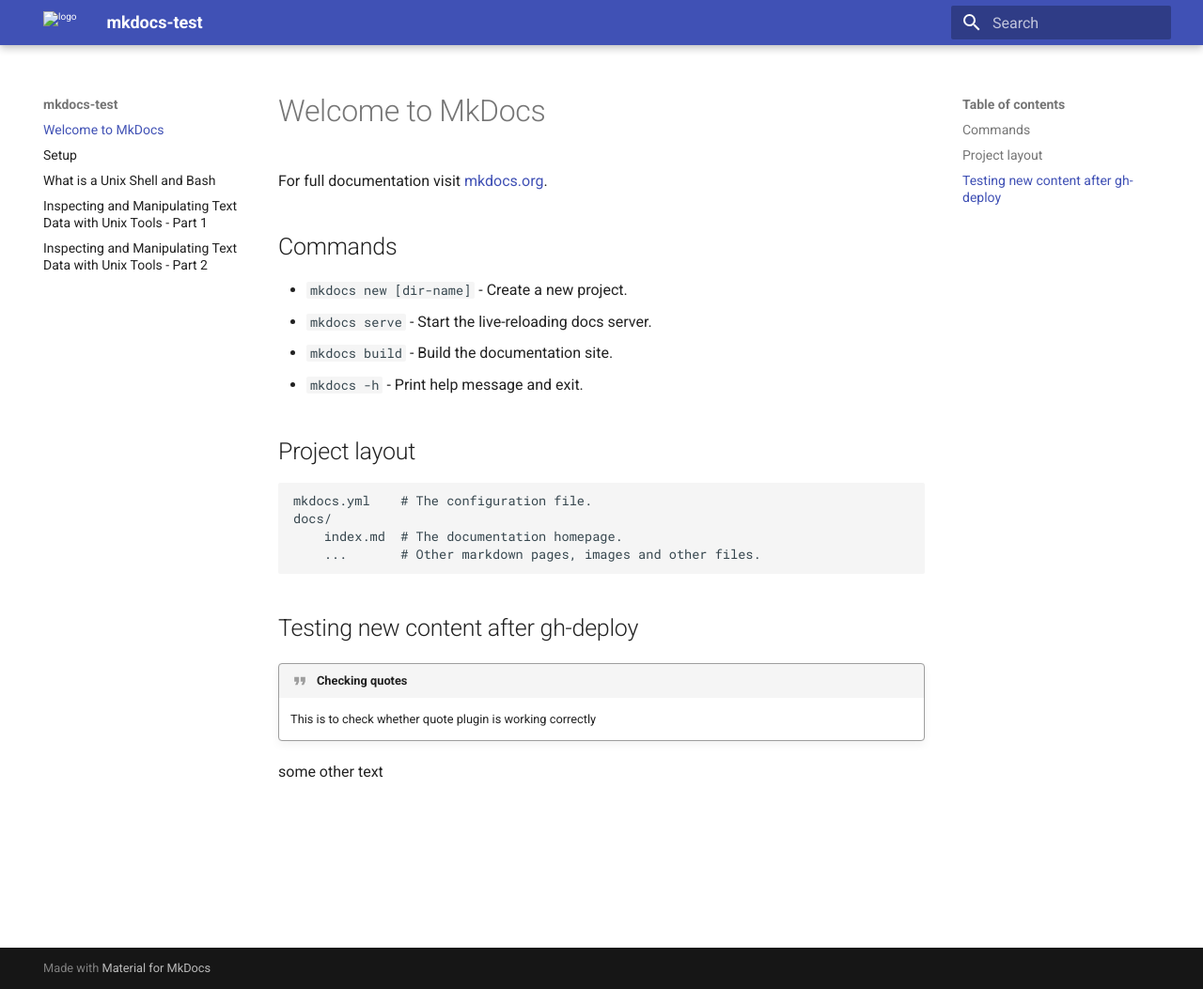
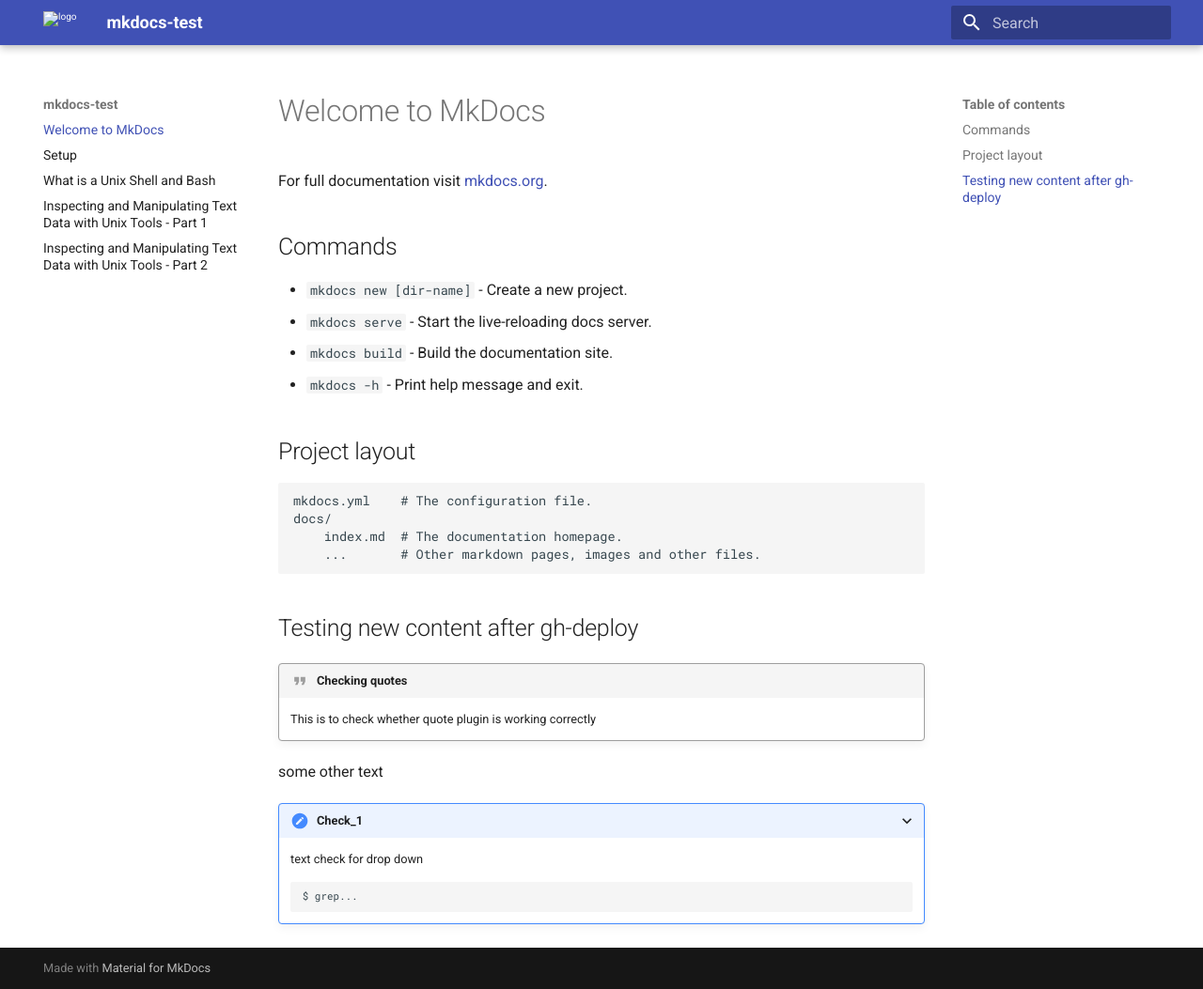
Before and after one commit to DininduSenanayake/mkdocs-testing, an MkDocs documentation site: the page built from docs/index.md, in a window 1280 px wide and 1053 px high. Shown: the whole window at 94% size. Built offline with MkDocs 1.6.1 and Material for MkDocs 9.7.7, drawn with Linux system fonts in a browser that asks for light colours.

Commit message:
drop down check

````diff
--- a/docs/index.md
+++ b/docs/index.md
@@ -24,3 +24,17 @@ For full documentation visit [mkdocs.org](https://www.mkdocs.org).
     correctly
 
 some other text
+
+
+<div class="results" markdown>
+
+???+ Check_1
+
+    text check for drop down
+
+    ```bash
+    $ grep...
+    ```
+
+
+</div>
````
